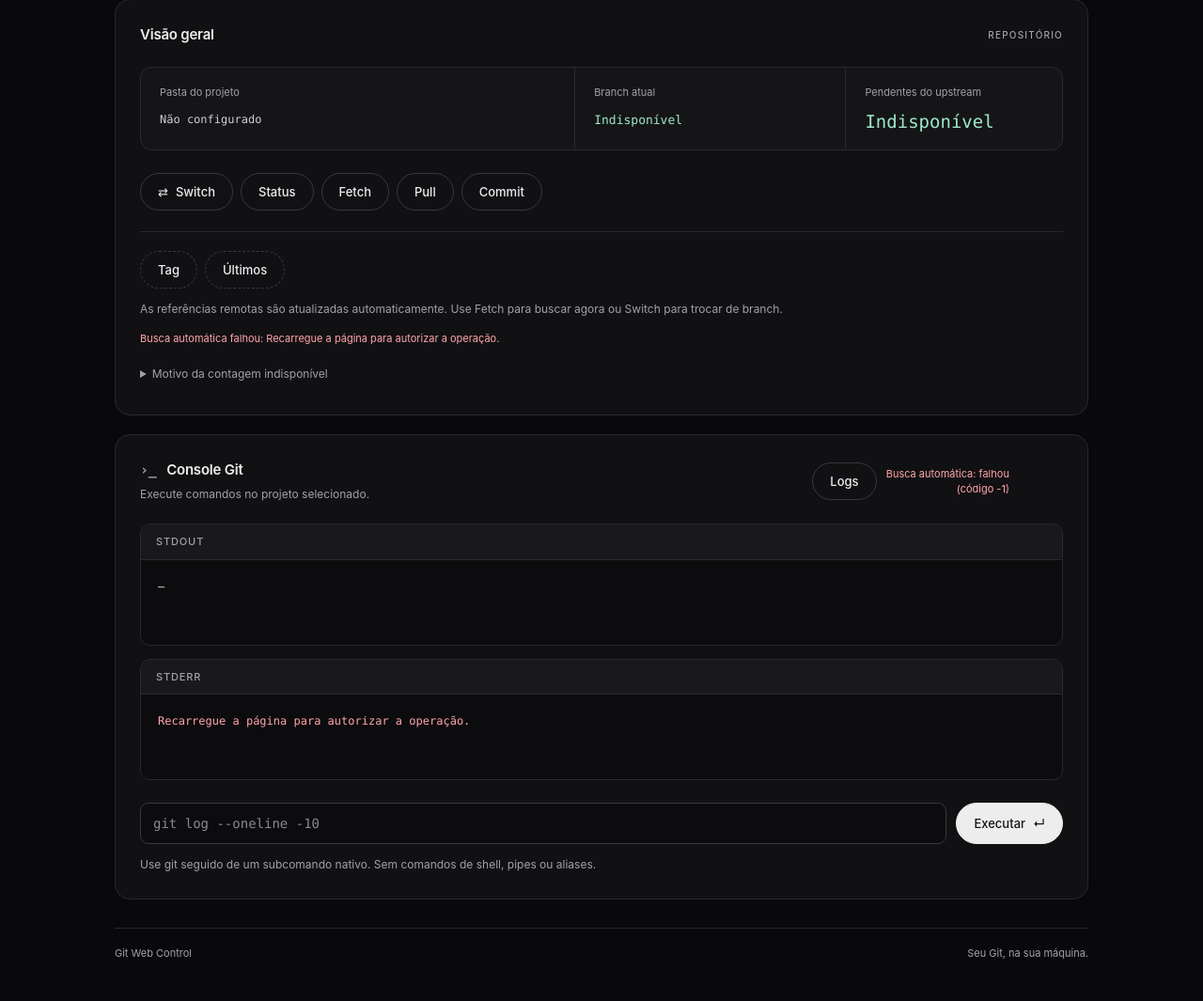
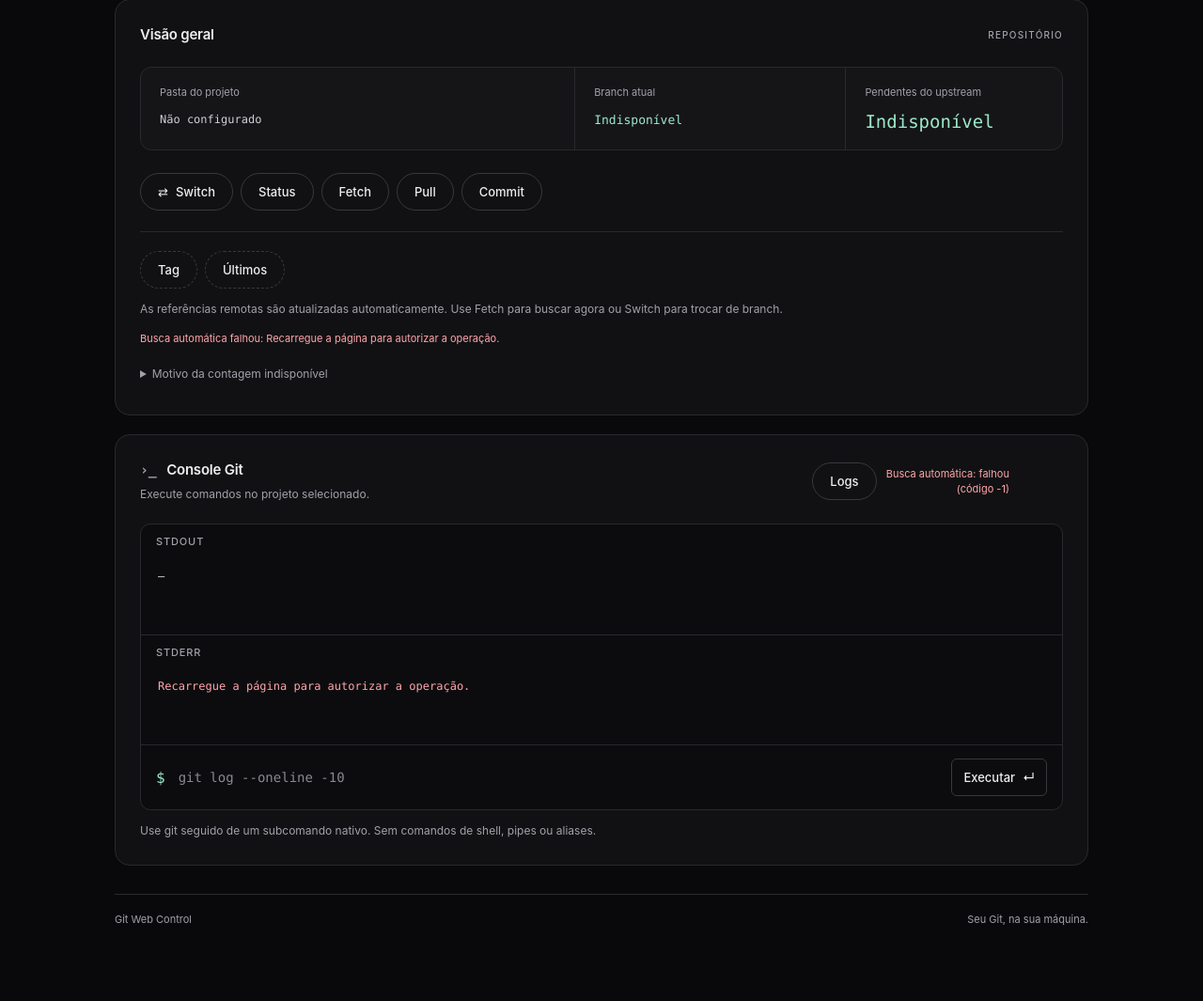
Before and after one commit to geraldotech/Git-Web-Control, a Flask app: page / in a window 1280 px wide. Shown: the part 394-1459 px from the top of the page at 94% size. After the commit the page ends 1379 px from the top, so only its background shows below. Run offline with Flask 3, Linux system fonts and the light colour scheme.

Commit message:
improved web terminal

```diff
--- a/static/app.js
+++ b/static/app.js
@@ -434,9 +434,15 @@ $('#commit-form').addEventListener('submit', (event) => {
     await refreshRepository();
   });
 });
-$('#console-form').addEventListener('submit', (event) => {
+$('#console-form').addEventListener('submit', async (event) => {
   event.preventDefault();
-  execute('console', { command: $('#console-command').value });
+  if (busy) return;
+  const input = $('#console-command');
+  const command = input.value.trim();
+  if (!command) { input.focus(); return; }
+  input.value = '';
+  await execute('console', { command });
+  input.focus();
 });
 $('#settings-form').addEventListener('submit', (event) => {
   event.preventDefault();
--- a/static/style.css
+++ b/static/style.css
@@ -91,7 +91,16 @@ summary { cursor: pointer; font-size: 12px; color: var(--muted); padding: 8px 0;
 .output-block h3 { padding: 10px 16px; background: #19191c; border-bottom: 1px solid var(--line); }
 .output-block pre { border-radius: 0; min-height: 90px; }
 #stdout { max-height: 460px; }
-#console-form { margin-top: 24px; }
+.terminal { background: #0c0c0e; border: 1px solid var(--line); border-radius: 11px; overflow: hidden; }
+#console-form { margin: 0; padding: 12px 16px; border-top: 1px solid var(--line); }
+#console-form .command-row { align-items: center; }
+.terminal-prompt { color: var(--accent); font: 16px Consolas, monospace; }
+#console-command { border: 0; border-radius: 4px; background: transparent; padding: 10px 4px; }
+#console-form button { border-radius: 6px; padding: 8px 12px; }
+.terminal .output { gap: 0; }
+.terminal .output-block { border: 0; border-radius: 0; }
+.terminal .output-block h3 { background: transparent; border: 0; padding-bottom: 0; }
+.terminal #stderr-block { border-top: 1px solid var(--line); }
 dialog { width: min(720px, calc(100% - 32px)); max-height: calc(100dvh - 48px); padding: 28px; color: #eeeef0; background: #111113; border: 1px solid #36363c; border-radius: 18px; box-shadow: 0 32px 100px #000b; overflow-y: auto; }
 dialog::backdrop { background: #000b; backdrop-filter: blur(6px); }
 body:has(dialog[open]) { overflow: hidden; }
--- a/templates/index.html
+++ b/templates/index.html
@@ -123,6 +123,7 @@
         <div><h2><span class="terminal-symbol" aria-hidden="true">›_</span> Console Git</h2><p class="hint">Execute comandos no projeto selecionado.</p></div>
         <div class="actions"><button type="button" id="open-logs">Logs</button><span id="operation-state" role="status" aria-live="polite">Carregando…</span></div>
       </div>
+      <div class="terminal">
       <div class="output">
         <div class="output-block">
           <h3>stdout</h3>
@@ -136,11 +137,13 @@
       <form id="console-form">
         <label class="sr-only" for="console-command">Comando Git</label>
         <div class="command-row">
-          <input id="console-command" required maxlength="4096" placeholder="git log --oneline -10" autocomplete="off" spellcheck="false">
-          <button type="submit" class="primary">Executar <span aria-hidden="true">↵</span></button>
+          <span class="terminal-prompt" aria-hidden="true">$</span>
+          <input id="console-command" required maxlength="4096" placeholder="git log --oneline -10" autocomplete="off" spellcheck="false" enterkeyhint="send" aria-describedby="console-hint">
+          <button type="submit">Executar <span aria-hidden="true">↵</span></button>
         </div>
-        <p class="hint">Use git seguido de um subcomando nativo. Sem comandos de shell, pipes ou aliases.</p>
       </form>
+      </div>
+      <p class="hint" id="console-hint">Use git seguido de um subcomando nativo. Sem comandos de shell, pipes ou aliases.</p>
     </section>
     <dialog id="buttons-dialog" aria-labelledby="buttons-title">
       <div class="modal-heading"><h2 id="buttons-title">Botões personalizados</h2><button type="button" class="secondary" data-close-dialog aria-label="Fechar botões personalizados">Fechar</button></div>
```
